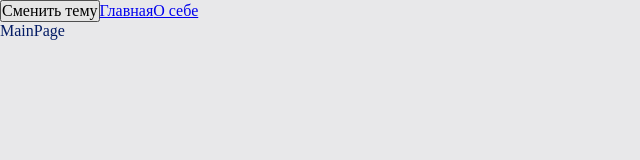
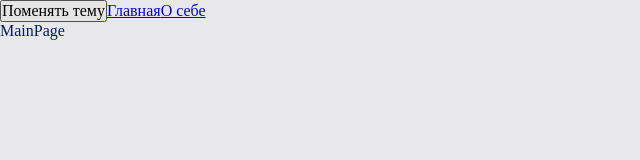
Before and after one commit to AhmedToldiev/Production-project, a React app: page / in a window 1280 px wide. Shown: the top 160 px of the page, without its empty margins (0-640 px from the left). Built offline with nearby package versions, Linux system fonts and the light colour scheme.

Commit message:
Тренировочный коммит

```diff
--- a/src/App.tsx
+++ b/src/App.tsx
@@ -11,7 +11,7 @@ export default function App() {
 
 	return (
 		<div className={`app ${theme}`}>
-			<button onClick={toggleTheme}>Сменить тему</button>
+			<button onClick={toggleTheme}>Поменять тему</button>
 			<Link to={'/'}>Главная</Link>
 			<Link to={'/about'}>О себе</Link>
 			<Suspense fallback={<div>Loading...</div>}>
```
Also changed, not shown: 1 other file (tests, documents, lock files or other folders).
